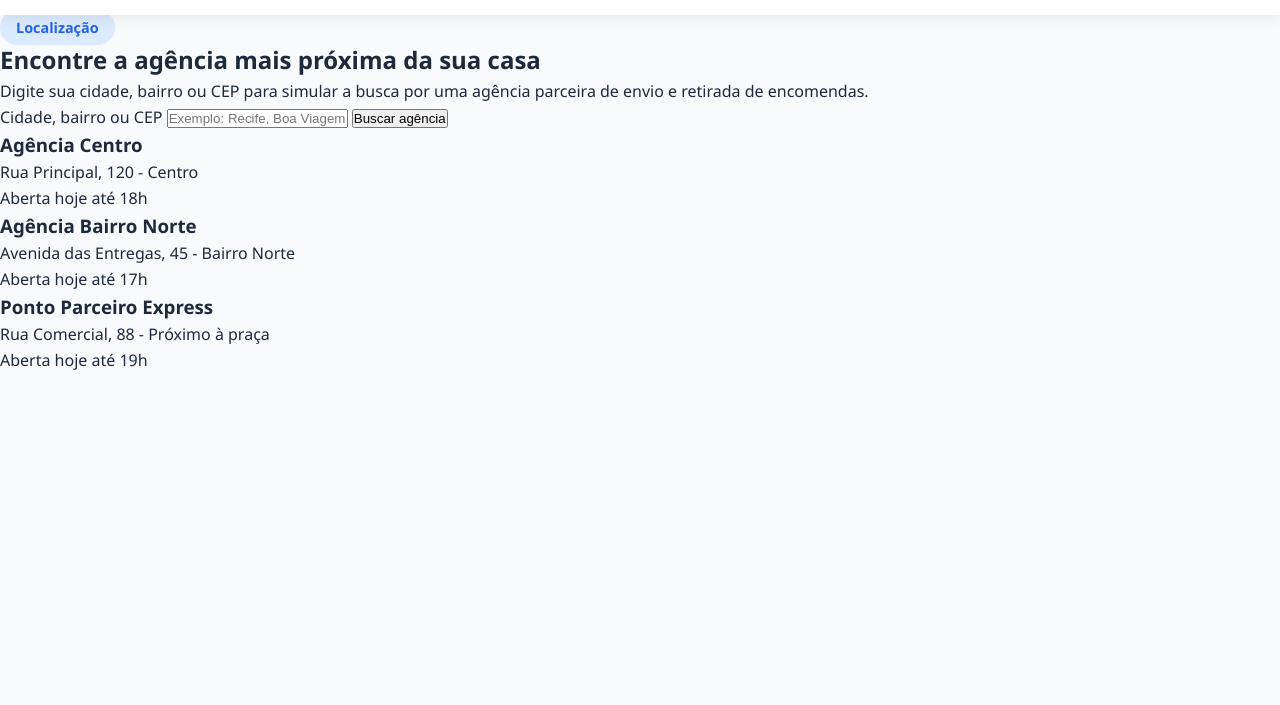
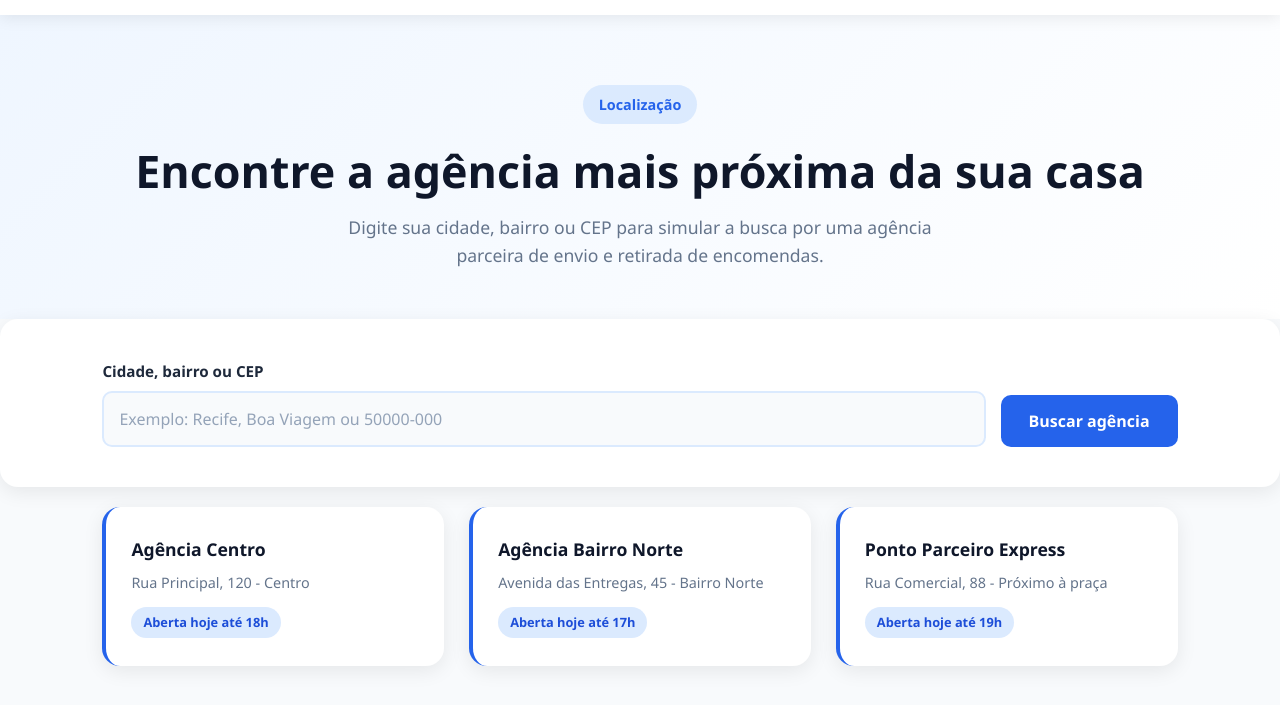
Before and after one commit to e0guy/projeto-html-css-js, a plain HTML site: page agencia-proxima.html in a window 1280 px wide. Shown: the part 71-776 px from the top of the page. Drawn offline with Linux system fonts and the light colour scheme.

Commit message:
pagina da agencia

```diff
--- a/agencia-proxima.html
+++ b/agencia-proxima.html
@@ -12,6 +12,7 @@
 
   <!-- CSS principal -->
   <link rel="stylesheet" href="css/style.css">
+  <link rel="stylesheet" href="css/agencia.css">
 </head>
 
 <body>
--- /dev/null
+++ b/css/agencia.css
@@ -0,0 +1,187 @@
+/*
+   RESET
+ */
+
+.page-hero {
+    background: linear-gradient(135deg, #eff6ff, #ffffff);
+    padding: 70px 8% 50px;
+    text-align: center;
+}
+
+.page-hero .tag {
+    display: inline-block;
+    background: #dbeafe;
+    color: #2563eb;
+    padding: 8px 16px;
+    border-radius: 50px;
+    font-size: .9rem;
+    font-weight: 600;
+    margin-bottom: 20px;
+}
+
+.page-hero h1 {
+    font-size: clamp(1.8rem, 4vw, 2.8rem);
+    line-height: 1.2;
+    margin-bottom: 15px;
+    color: #0f172a;
+}
+
+.page-hero p {
+    color: #64748b;
+    font-size: 1.1rem;
+    max-width: 600px;
+    margin: 0 auto;
+}
+
+/* ---------- Formulário de busca ---------- */
+
+.form-box {
+    background: #ffffff;
+    border-radius: 18px;
+    box-shadow: 0 5px 20px rgba(0, 0, 0, .08);
+    padding: 40px 8%;
+    display: flex;
+    align-items: flex-end;
+    gap: 15px;
+    flex-wrap: wrap;
+}
+
+.form-box label {
+    display: flex;
+    flex-direction: column;
+    gap: 8px;
+    font-weight: 600;
+    font-size: .95rem;
+    color: #1e293b;
+    flex: 1 1 280px;
+}
+
+.form-box input[type="text"] {
+    width: 100%;
+    padding: 15px;
+    border: 2px solid #dbeafe;
+    border-radius: 10px;
+    font-size: 1rem;
+    font-family: 'Segoe UI', sans-serif;
+    color: #1e293b;
+    background: #f8fafc;
+    outline: none;
+    transition: border-color .25s, box-shadow .25s;
+}
+
+.form-box input[type="text"]::placeholder {
+    color: #94a3b8;
+}
+
+.form-box input[type="text"]:focus {
+    border-color: #2563eb;
+    background: #fff;
+    box-shadow: 0 0 0 4px rgba(37, 99, 235, .12);
+}
+
+.form-box button[type="submit"] {
+    padding: 15px 28px;
+    border: none;
+    border-radius: 10px;
+    background: #2563eb;
+    color: white;
+    cursor: pointer;
+    font-weight: 600;
+    font-size: 1rem;
+    font-family: 'Segoe UI', sans-serif;
+    white-space: nowrap;
+    transition: background .25s, transform .15s;
+}
+
+.form-box button[type="submit"]:hover {
+    background: #1d4ed8;
+    transform: translateY(-2px);
+}
+
+.form-box button[type="submit"]:active {
+    transform: translateY(0);
+}
+
+/* ---------- Lista de agências ---------- */
+
+.agency-list {
+    display: grid;
+    grid-template-columns: repeat(auto-fit, minmax(260px, 1fr));
+    gap: 25px;
+    padding: 20px 8% 80px;
+}
+
+/* ---------- Card de agência ---------- */
+
+.agency-card {
+    background: white;
+    border-radius: 18px;
+    padding: 28px 25px;
+    box-shadow: 0 5px 20px rgba(0, 0, 0, .08);
+    border-left: 4px solid #2563eb;
+    display: flex;
+    flex-direction: column;
+    gap: 8px;
+    transition: transform .3s, box-shadow .3s;
+}
+
+.agency-card:hover {
+    transform: translateY(-6px);
+    box-shadow: 0 12px 32px rgba(0, 0, 0, .12);
+}
+
+.agency-card h3 {
+    font-size: 1.1rem;
+    color: #0f172a;
+    font-weight: 700;
+}
+
+.agency-card p {
+    color: #64748b;
+    font-size: .9rem;
+    line-height: 1.5;
+}
+
+.agency-card span {
+    display: inline-block;
+    margin-top: 6px;
+    background: #dbeafe;
+    color: #1d4ed8;
+    font-size: .8rem;
+    font-weight: 600;
+    padding: 5px 12px;
+    border-radius: 50px;
+    width: fit-content;
+}
+
+/* ---------- Responsivo ---------- */
+
+@media (max-width: 768px) {
+    .form-box {
+        flex-direction: column;
+        padding: 30px 5%;
+    }
+
+    .form-box button[type="submit"] {
+        width: 100%;
+    }
+
+    .agency-list {
+        padding: 20px 5% 60px;
+        grid-template-columns: 1fr;
+    }
+
+    .page-hero {
+        padding: 50px 5% 35px;
+    }
+}
+
+@media (max-width: 480px) {
+    .page-hero h1 {
+        font-size: 1.6rem;
+    }
+
+    .agency-card {
+        padding: 22px 18px;
+    }
+}
```
